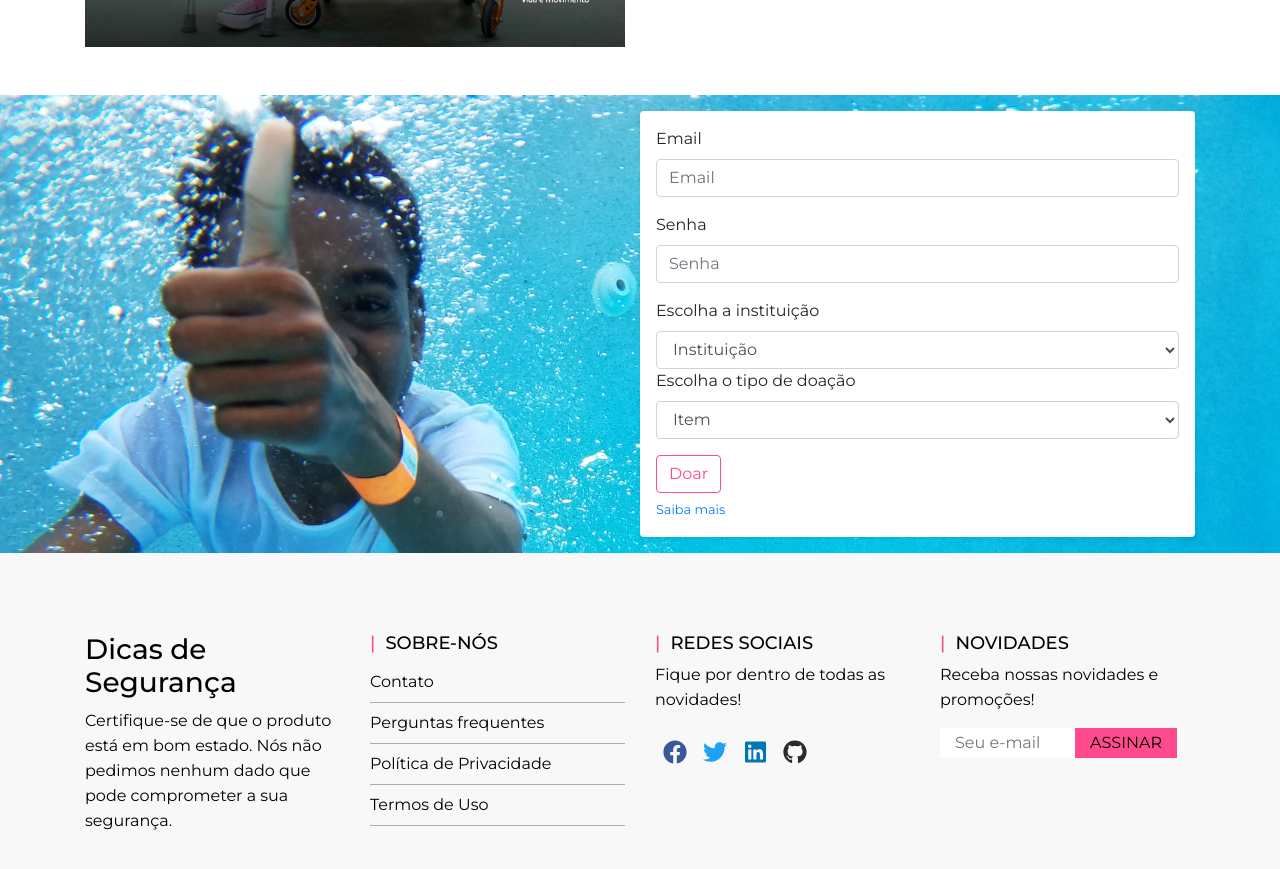
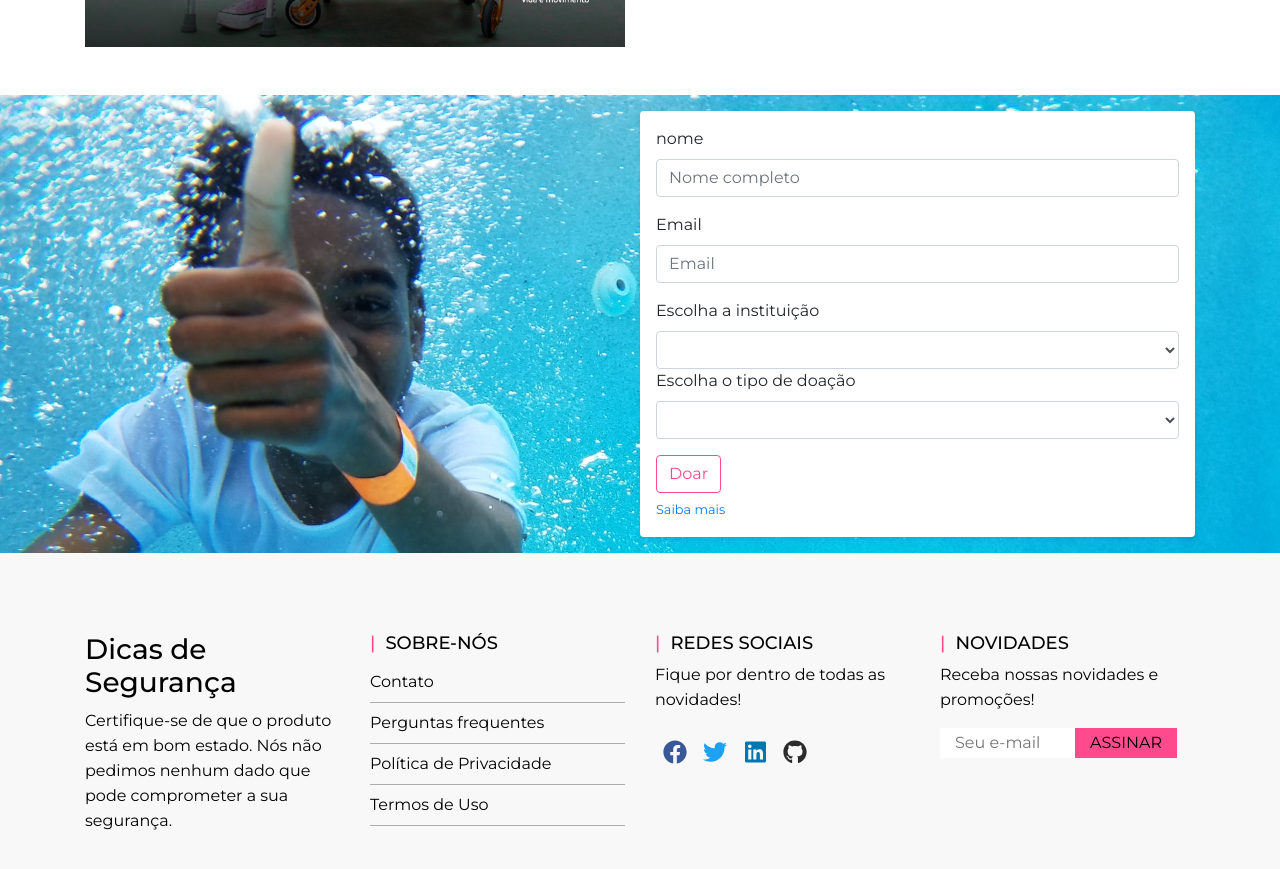
Before and after one commit to gabriellimma/cresci, an Angular app in the folder siteCresci/: page /doacao in a window 1280 px wide. Shown: the part 1940-2809 px from the top of the page. Built offline with nearby package versions, Linux system fonts and the light colour scheme.

Commit message:
formulario e logica da pagina doe

```diff
--- a/siteCresci/src/app/doe/doe.component.html
+++ b/siteCresci/src/app/doe/doe.component.html
@@ -20,11 +20,9 @@
             parceiros e outras opções de doações nos sites das empressas.
           </p>
         </div>
-
       </div>
     </div>
   </div>
-
   <div class="cel">
     <div id="box" class="container mt-5">
       <div class="row ">
@@ -44,7 +42,6 @@
       </div>
     </div>
   </div>
-
   <div class="container">
     <div class="web">
       <div class="row my-5 d-flex align-items-center">
@@ -63,7 +60,6 @@
           </p>
         </div>
       </div>
-
       <div class="row my-5 d-flex align-items-center">
         <div class="col-12 col-md-6 mont mt-5">
           <h1>Mães da Favela (CUFA)</h1>
@@ -80,7 +76,6 @@
           <img src="../../assets/images/favela-rj.jpg" style="max-width: 100%;" alt="favela no Rio de Janeiro">
         </div>
       </div>
-
       <div class="row my-5 ">
         <div class="col-md-6 mt-5 d-flex align-items-center">
           <img src="../../assets/images/AACD-2criancas.jpg" style="max-width: 100%;" alt="crianças pacientes da AACD">
@@ -101,7 +96,6 @@
         </div>
       </div>
     </div>
-
     <div class="mobile">
       <div class="row mt-5 mb-5 d-flex align-items-center">
         <div class="col-md-6 mt-5 shadow">
@@ -155,8 +149,6 @@
         </div>
       </div>
     </div>
-
-
   </div>
   <div class="row">
     <div class="col-md-12 tratamento mont">
@@ -164,31 +156,27 @@
         <div class="bg-white col-md-6 col-sm-12 mt-3 mb-3 p-3 rounded b-0 shadow-sm">
           <div class="form-row">
             <div class="form-group col-md-12">
+              <label for="inputname">nome</label>
+              <input type="name" name="email" class="form-control" id="inputEmail4" placeholder="Nome completo"
+                [(ngModel)]="doacao.nome">
+            </div>
+            <div class="form-group col-md-12">
               <label for="inputEmail4">Email</label>
               <input type="email" name="email" class="form-control" id="inputEmail4" placeholder="Email"
                 [(ngModel)]="doacao.email">
             </div>
           </div>
           <div class="form-row">
-            <div class="form-group col-md-12">
-              <label for="inputPassword4">Senha</label>
-              <input type="password" name="senha" class="form-control" id="inputPassword4" placeholder="Senha"
-                [(ngModel)]="doacao.senha">
-            </div>
-          </div>
-          <div class="form-row">
             <div class="form-group col-md-12 mont">
               <label>Escolha a instituição </label>
-              <select class="form-control mont">
-                <option selected>Instituição</option>
-                <option>GRAAC</option>
+              <select class="form-control mont" [(ngModel)]="doacao.instituicao">
+                <option selected> GRAAC</option>
                 <option>AACD</option>
                 <option>CUFA - Mães da favela</option>
                 <option>Dividir o valor igualmente entre as instituições</option>
               </select>
               <label>Escolha o tipo de doação </label>
-              <select class="form-control mont">
-                <option selected>Item</option>
+              <select class="form-control mont" [(ngModel)]="doacao.item">
                 <option>Vale cesta básica R$ 50,00</option>
                 <option>Vale cesta básica R$ 100,00</option>
                 <option>Brinquedos</option>
--- a/siteCresci/src/app/doe/doe.component.ts
+++ b/siteCresci/src/app/doe/doe.component.ts
@@ -10,20 +10,22 @@ import { DoacaoService } from '../service/doacao.service';
 export class DoeComponent implements OnInit {
 
   listaDoacoes: Doacao[]
-
- doacao: Doacao = new Doacao;
-
+  doacao: Doacao = new Doacao;
+  valido: boolean = true;
   constructor(private doacaoService : DoacaoService) { }
 
   ngOnInit(): void{
+
     window.scroll(0,0);
   }
 
   doar(){
     this.doacaoService.postDoacao(this.doacao).subscribe((resp: Doacao)=>{
       this.doacao = resp
+      this.valido = true
+      alert("Doação feita com sucesso!")
       location.assign('/doacao')
-    })
+    }, err =>{this.valido = false, console.log(err), alert("Opa, parece que ocorreu um erro no preenchimento :(")})
   }
 
 }
--- a/siteCresci/src/app/model/Doacao.ts
+++ b/siteCresci/src/app/model/Doacao.ts
@@ -1,8 +1,8 @@
 export class Doacao {
 
-	public idDoacao:number;
+	public idDoacao: number;
 	public email: string;
-	public senha: string;
+	public nome: string;
 	public instituicao: string;
 	public item: string;
 
```
Also changed, not shown: 2 other files (tests, documents, lock files or other folders).
